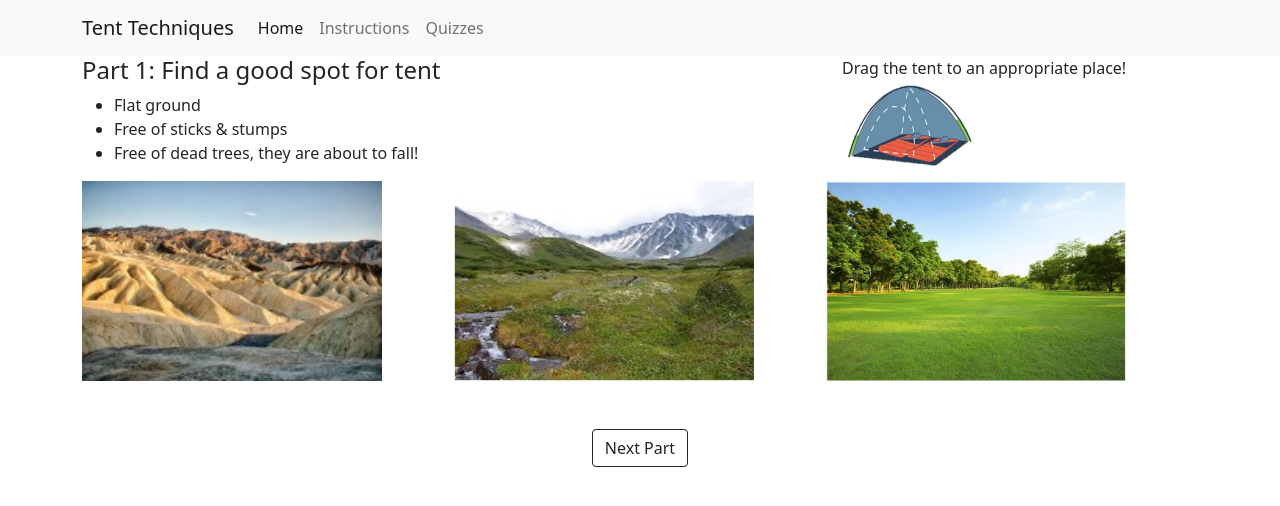
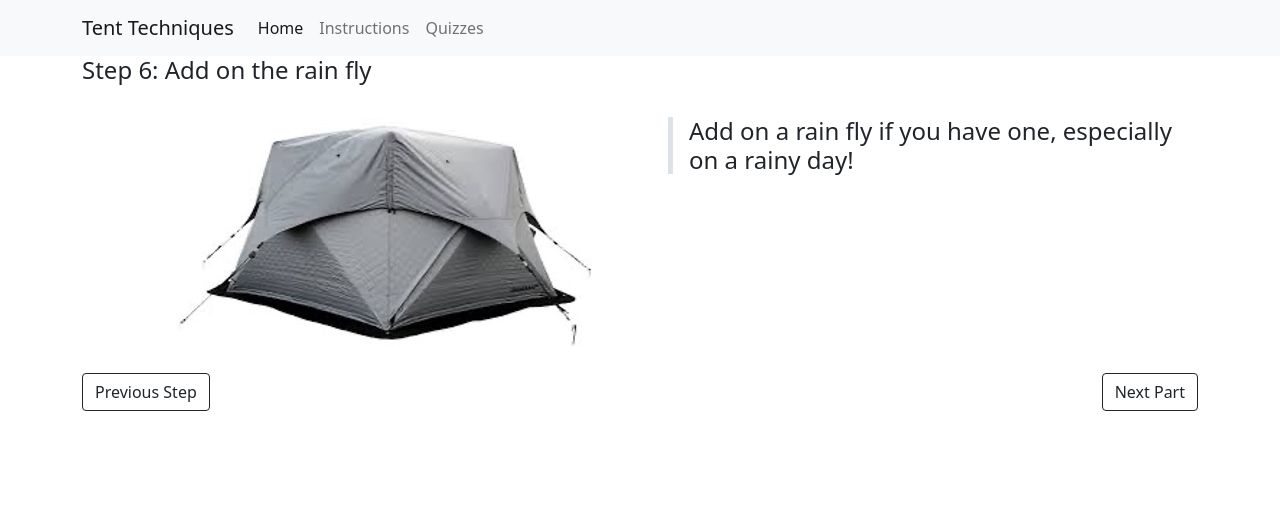
Before and after one commit to Wenxuan0725/4170_Final, a Flask app: page /learn/2.6 in a window 1280 px wide. Shown: the top 506 px of the page. Run offline with Flask 3, Linux system fonts and the light colour scheme; some libraries are stand-ins or nearby versions.

Commit message:
update0824

```diff
--- a/server.py
+++ b/server.py
@@ -43,11 +43,17 @@ def learn_step2_5():
 def learn_step2_6():
     return render_template('learn_step2_6.html')
 
-
-
 @app.route('/learn/3')
 def learn_step3():
     return render_template('learn_step3.html')
 
+@app.route('/learn/3.1')
+def learn_step3_1():
+    return render_template('learn_step3_1.html')
+
+@app.route('/learn/3.2')
+def learn_step3_2():
+    return render_template('learn_step3_2.html')
+
 if __name__ == '__main__':
    app.run(debug = True)
--- a/static/main.css
+++ b/static/main.css
@@ -58,3 +58,33 @@ img.centered-image {
     top: 50%;
     transform: translateY(-50%);
 }
+
+.tips{
+    width: 70%;
+    height: auto;
+    display: block;
+    margin: auto;
+}
+
+.tip-mid{
+    text-align: center;
+    margin: auto;
+    font-size: 24px;
+    font-weight: bold;
+    margin-top: 20px;
+}
+
+.top-mg{
+    margin-top: 30px;
+}
+
+.custom-list {
+    font-size: 18px;
+    line-height: 1.6; /* Adjust line spacing as needed */
+}
+
+.custom-list-item {
+    text-indent: -1em; /* Adjust as needed */
+    padding-left: 1em; /* Adjust as needed */
+    margin-bottom: 0.5em; /* Adjust space between items as needed */
+}
--- a/templates/learn_step2_3.html
+++ b/templates/learn_step2_3.html
@@ -6,10 +6,11 @@
 
 <div class="row">
     <div class="col-md-6">
-        <img src="{{ url_for('static', filename='image/part2_3.jpg') }}" alt="Lay tent onto the tarp" class="img-fluid">
+        <iframe width="560" height="315" src="https://www.youtube.com/embed/fEpGfQic7-c?si=Iw4FeeGYNrfb7h2R&amp;start=12" title="YouTube video player" frameborder="0" allow="accelerometer; autoplay; clipboard-write; encrypted-media; gyroscope; picture-in-picture; web-share" referrerpolicy="strict-origin-when-cross-origin" allowfullscreen></iframe>
     </div>
 
     <div class="col-md-6">
+        <!-- <img src="{{ url_for('static', filename='image/part2_3.jpg') }}" alt="Lay tent onto the tarp" class="img-fluid"> -->
         <div class="border-start border-5 ms-3 ps-3">
             <h4>Assemble the tent poles</h4>
             <ul>
--- a/templates/learn_step2_4.html
+++ b/templates/learn_step2_4.html
@@ -7,7 +7,7 @@
 <div class="row">
   <div class="col-md-7">
     <div class="video-container">
-      <iframe width="560" height="315" src="https://www.youtube.com/embed/H-TcPlc4KXA?si=u36DU8xZxKsg3lJZ" title="YouTube video player" frameborder="0" allow="accelerometer; autoplay; clipboard-write; encrypted-media; gyroscope; picture-in-picture; web-share" referrerpolicy="strict-origin-when-cross-origin" allowfullscreen></iframe>
+      <iframe width="560" height="315" src="https://www.youtube.com/embed/H-TcPlc4KXA?si=u36DU8xZxKsg3lJZ&amp;start=40" title="YouTube video player" frameborder="0" allow="accelerometer; autoplay; clipboard-write; encrypted-media; gyroscope; picture-in-picture; web-share" referrerpolicy="strict-origin-when-cross-origin" allowfullscreen></iframe>
     </div>
   </div>
 
--- a/templates/learn_step2_6.html
+++ b/templates/learn_step2_6.html
@@ -1,70 +1,32 @@
 {% extends "layout.html" %}
+
 {% block content %}
-<div class = "row">
-    <div class = "col">
-        <h4>Part 1: Find a good spot for tent</h4>
-        <ul>
-            <li>Flat ground</li>
-            <li>Free of sticks & stumps</li>
-            <li>Free of dead trees, they are about to fall!</li>
-        </ul>
+<div class="row mb-4">
+  <h4 class="col">Step 6: Add on the rain fly</h4>
+</div>
+<div class="row">
+  <div class="col-md-1"></div>
+  <div class="col-md-5">
+    <img src="{{ url_for('static', filename='image/part2_6.jpg') }}" alt="Lay out the tarp" class="img-fluid">
+  </div>
+
+  <div class="col-md-6">
+    <div class="border-start border-5 ms-3 ps-3">
+        <h4>Add on a rain fly if you have one, especially on a rainy day!</h4>
     </div>
-    <div class="col-md-4 instruction-container">
-        <div>Drag the tent to an appropriate place!</div>
-        <div></div>
-        <img src="{{ url_for('static', filename='image/part1_4.png') }}" alt="Draggable tent" class="draggable instruction-image fixed-size-image-small" id="draggable-tent">
-    </div>
+  </div>
+</div>
 
-    <div class="row">
-        <div class="col image-container">
-            <img class = "fixed-size-image" src="{{ url_for('static', filename='image/part1_1.jpg') }}" alt="Desert">
-          </div>
-          <div class="col image-container">
-            <img class = "fixed-size-image" src="{{ url_for('static', filename='image/part1_2.jpg') }}" alt="Mountains">
-          </div>
-          <div class="col image-container droppable" id="correct-drop">
-            <img class = "fixed-size-image" src="{{ url_for('static', filename='image/part1_3.jpg') }}" alt="Park">
-          </div>
-    </div>
-</div>
-<div class="row mt-5">
-    <div class="col text-center">
-        <button class="btn btn-outline-dark" onclick= "window.location.href='/learn/2';">Next Part</button>
-    </div>
+<div class="row mt-4">
+  <div class="col text-start">
+      <a href="{{ url_for('learn_step2_5') }}" class="btn btn-outline-dark">Previous Step</a>
+  </div>
+  <div class="col text-end">
+      <a href="{{ url_for('learn_step3') }}" class="btn btn-outline-dark">Next Part</a>
+  </div>
 </div>
 {% endblock %}
 
 {% block scripts %}
-<script>
-    $(function() {
-      // Store the original position of the draggable tent
-      var originalOffset = $('#draggable-tent').offset();
-
-    $('#draggable-tent').draggable({
-        cursor: "move",
-        helper: 'clone',
-        start: function(event, ui) {
-            // Store originalOffset each time the drag starts
-            originalOffset = $(this).offset();
-        },
-        revert: function(dropped) {
-            // Only revert if the drag was not successful
-            return !dropped;
-        }
-    });
-
-      $('#correct-drop').droppable({
-        accept: '#draggable-tent',
-        drop: function(event, ui) {
-          var dropped = ui.draggable;
-          var droppedOn = $(this);
-          $(dropped).detach().css({top: 130,left: 90}).appendTo(droppedOn);
-          // Disable dragging after it's been dropped
-          $(dropped).draggable('disable');
-        }
-      });
-
-    });
-</script>
-
+<!-- Scripts can remain the same as previously provided -->
 {% endblock %}
```
Also changed, not shown: templates/learn_step3.html (+29 -0 lines), templates/learn_step3_1.html (added, +32 -0 lines), templates/learn_step3_2.html (added, +34 -0 lines), static/image/part3_1.jpg (added), static/image/part3_2.jpg (added), static/image/part3_3.jpg (added).
